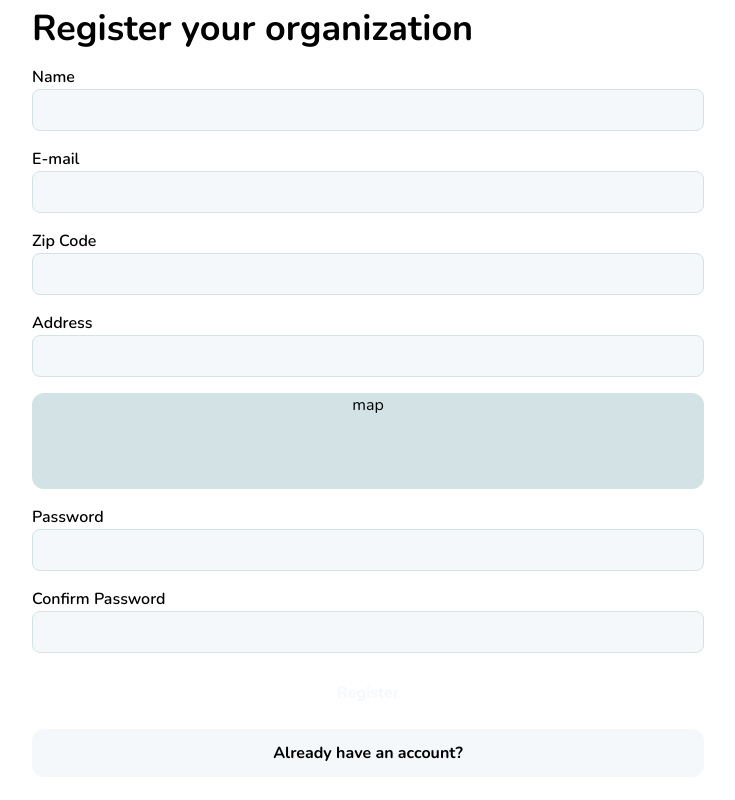
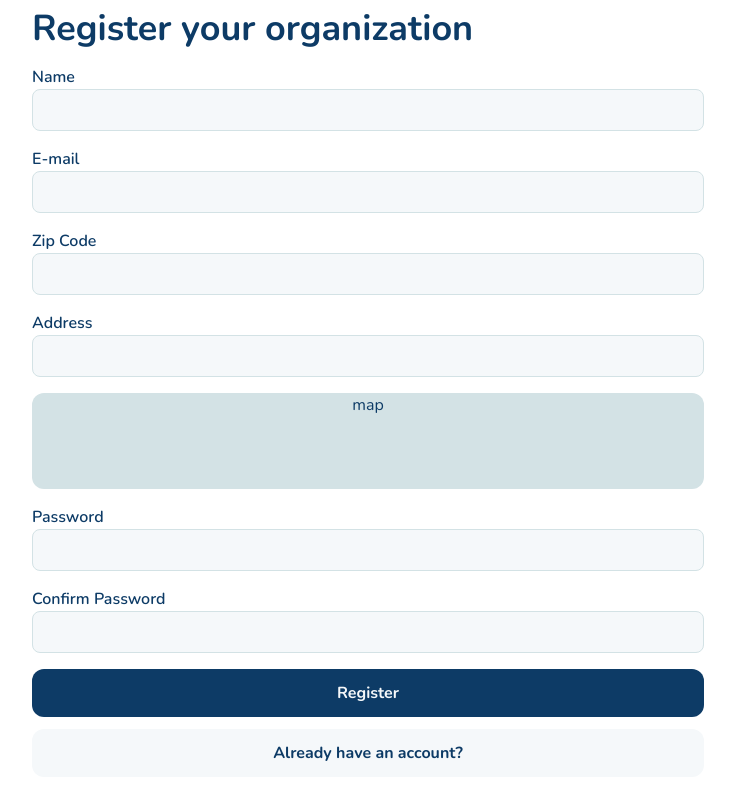
Before and after one commit to dameness/find-a-friend-frontend, a React (Vite) app: page /signup in a window 1280 px wide. Shown: the part 382-1182 px from the top of the page, without its empty margins (272-1007 px from the left). Built offline with nearby package versions, Linux system fonts and the light colour scheme.

Commit message:
refactor: adjust colors

```diff
--- a/src/pages/home.tsx
+++ b/src/pages/home.tsx
@@ -36,7 +36,7 @@ export const Home = () => (
             <h1 className="line-clamp-1 text-ellipsis">Passo Fundo</h1>
             <ChevronDownIcon size={14} />
           </div>
-          <button className="ml-2 rounded-xl bg-yellow p-3 text-blue">
+          <button className="text-blue-200 ml-2 rounded-xl bg-yellow p-3">
             <SearchIcon size={20} />
           </button>
         </div>
--- a/src/pages/login.tsx
+++ b/src/pages/login.tsx
@@ -1,7 +1,7 @@
-import { DogsLogoCard } from "../components/DogsLogoCard";
+import { DogsLogoCard } from "../components/dogsLogoCard";
 
 export const Login = () => (
-  <div className="flex h-full flex-col gap-12 p-6 text-blue lg:flex-row">
+  <div className="text-blue-200 flex h-full flex-col gap-12 p-6 lg:flex-row">
     <div className="lg:m-auto lg:basis-1/2">
       <DogsLogoCard />
     </div>
@@ -32,11 +32,11 @@ export const Login = () => (
         </div>
 
         <div className="mb-10 flex flex-col items-center gap-y-3">
-          <button className="w-full rounded-xl bg-blue p-3 font-bold text-input-100">
+          <button className="bg-blue-200 w-full rounded-xl p-3 font-bold text-input-100">
             Login
           </button>
 
-          <button className="w-full rounded-xl bg-input-100 p-3 font-bold text-blue">
+          <button className="text-blue-200 w-full rounded-xl bg-input-100 p-3 font-bold">
             Register my organization
           </button>
         </div>
--- a/src/pages/signup.tsx
+++ b/src/pages/signup.tsx
@@ -1,7 +1,7 @@
-import { DogsLogoCard } from "../components/DogsLogoCard";
+import { DogsLogoCard } from "../components/dogsLogoCard";
 
 export const SignUp = () => (
-  <div className="flex h-full flex-col gap-12 p-6 text-blue">
+  <div className="text-blue-200 flex h-full flex-col gap-12 p-6">
     <DogsLogoCard />
 
     <div className="m-auto flex w-full max-w-2xl flex-col gap-4">
@@ -74,11 +74,11 @@ export const SignUp = () => (
       </div>
 
       <div className="mb-10 flex flex-col items-center gap-y-3">
-        <button className="w-full rounded-xl bg-blue p-3 font-bold text-input-100">
+        <button className="bg-blue-200 w-full rounded-xl p-3 font-bold text-input-100">
           Register
         </button>
 
-        <button className="w-full rounded-xl bg-input-100 p-3 font-bold text-blue">
+        <button className="text-blue-200 w-full rounded-xl bg-input-100 p-3 font-bold">
           Already have an account?
         </button>
       </div>
```
